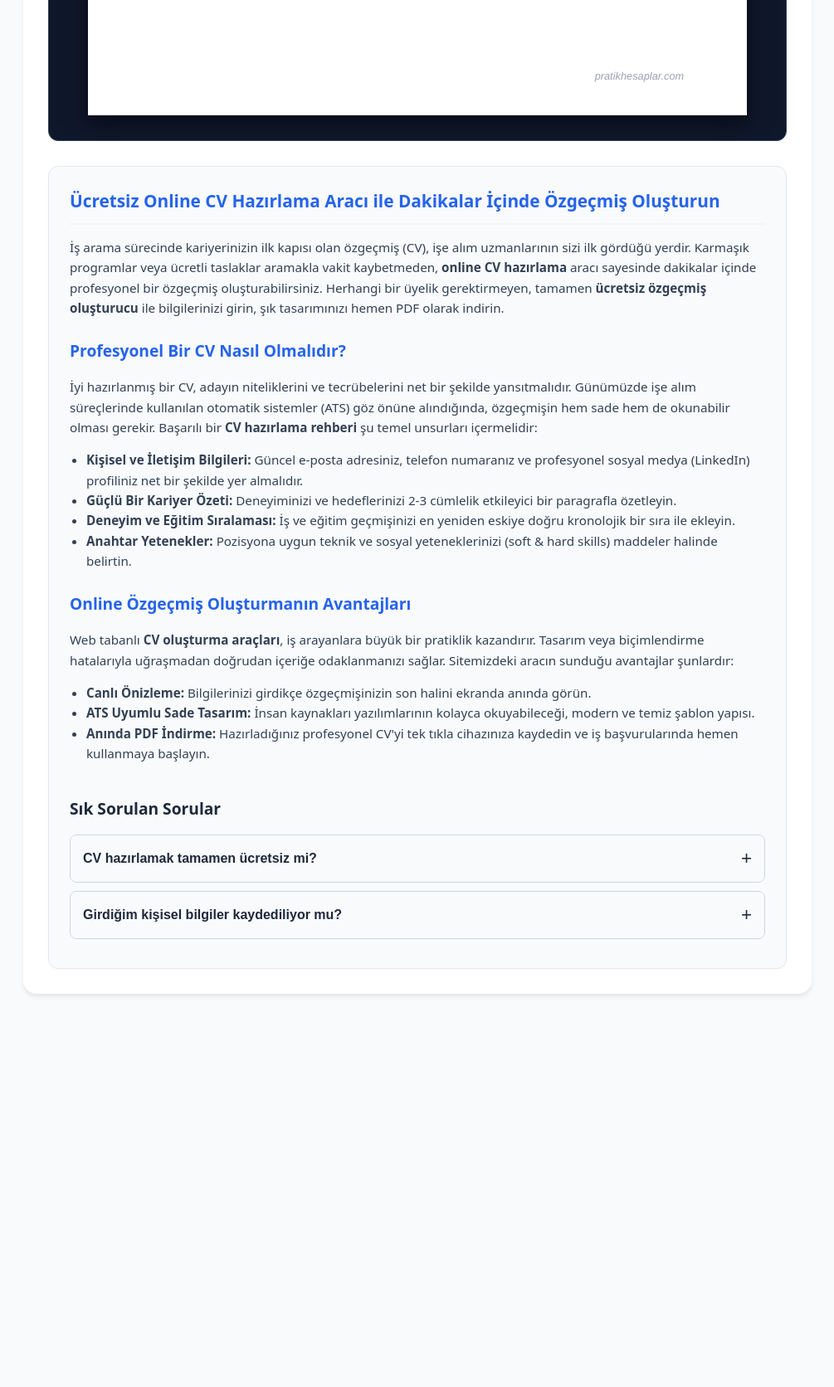
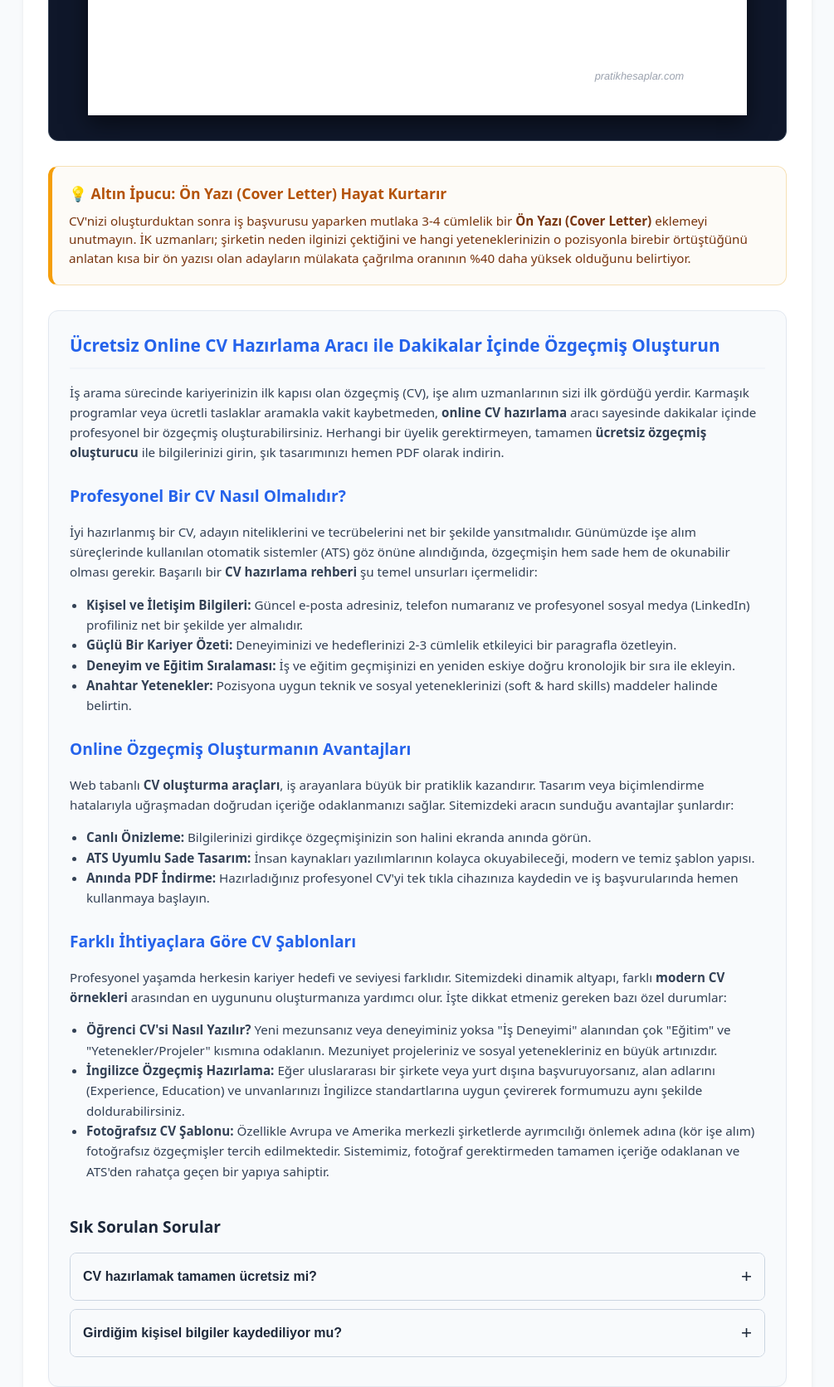
Before and after one commit to cempolat172-arch/pratikhesaplar, a FastAPI app: page /cv-hazirlama in a window 1280 px wide. Shown: the part 3311-4983 px from the top of the page at 83% size, without its empty margins (137-1142 px from the left). Before the commit the page ends 4512 px from the top, so only its background shows below. Run offline with FastAPI, Linux system fonts and the light colour scheme; data that the repository does not hold is empty.

Commit message:
SEO & UX: Maas ve Kidem sayfalarina CV hazirlama internal bannerlari eklendi. CV hazirlama SEO blogu 'Ingilizce CV, Ogrenci CV, Fotografsiz CV' long-tail keywordleri ve On Yazi (Cover letter) UX alani ile guclendirildi.

```diff
--- a/templates/cv-hazirlama.html
+++ b/templates/cv-hazirlama.html
@@ -180,7 +180,14 @@
     </div>
 </div>
 
-<div class="seo-content" style="background: #f8fafc; padding: 25px; border-radius: 12px; margin-top: 30px; border: 1px solid #e2e8f0; box-shadow: 0 2px 4px rgba(0,0,0,0.02);">
+
+    <div style="background: #fdfbf7; border: 1px solid #f6e0b5; border-radius: 12px; padding: 20px; margin-top: 30px; border-left: 5px solid #f59e0b;">
+        <h3 style="margin: 0 0 10px 0; color: #b45309; font-size: 1.1rem;">💡 Altın İpucu: Ön Yazı (Cover Letter) Hayat Kurtarır</h3>
+        <p style="margin: 0; font-size: 0.95rem; color: #78350f; line-height: 1.5;">CV'nizi oluşturduktan sonra iş başvurusu yaparken mutlaka 3-4 cümlelik bir <strong>Ön Yazı (Cover Letter)</strong> eklemeyi unutmayın. İK uzmanları; şirketin neden ilginizi çektiğini ve hangi yeteneklerinizin o pozisyonla birebir örtüştüğünü anlatan kısa bir ön yazısı olan adayların mülakata çağrılma oranının %40 daha yüksek olduğunu belirtiyor.</p>
+    </div>
+
+<div class="seo-content"
+ style="background: #f8fafc; padding: 25px; border-radius: 12px; margin-top: 30px; border: 1px solid #e2e8f0; box-shadow: 0 2px 4px rgba(0,0,0,0.02);">
     <h2 style="font-size: 1.3rem; margin-top: 0;">Ücretsiz Online CV Hazırlama Aracı ile Dakikalar İçinde Özgeçmiş Oluşturun</h2>
     <p>İş arama sürecinde kariyerinizin ilk kapısı olan özgeçmiş (CV), işe alım uzmanlarının sizi ilk gördüğü yerdir. Karmaşık programlar veya ücretli taslaklar aramakla vakit kaybetmeden, <strong>online CV hazırlama</strong> aracı sayesinde dakikalar içinde profesyonel bir özgeçmiş oluşturabilirsiniz. Herhangi bir üyelik gerektirmeyen, tamamen <strong>ücretsiz özgeçmiş oluşturucu</strong> ile bilgilerinizi girin, şık tasarımınızı hemen PDF olarak indirin.</p>
 
@@ -201,7 +208,17 @@
         <li><strong>Anında PDF İndirme:</strong> Hazırladığınız profesyonel CV'yi tek tıkla cihazınıza kaydedin ve iş başvurularında hemen kullanmaya başlayın.</li>
     </ul>
 
-    <div class="faq-section" style="margin-top: 40px;">
+
+    <h3 style="font-size: 1.2rem; color: var(--primary); margin-top: 25px; margin-bottom: 10px;">Farklı İhtiyaçlara Göre CV Şablonları</h3>
+    <p>Profesyonel yaşamda herkesin kariyer hedefi ve seviyesi farklıdır. Sitemizdeki dinamik altyapı, farklı <strong>modern CV örnekleri</strong> arasından en uygununu oluşturmanıza yardımcı olur. İşte dikkat etmeniz gereken bazı özel durumlar:</p>
+    <ul style="margin-top: 10px; margin-bottom: 20px; padding-left: 20px; line-height: 1.6;">
+        <li><strong>Öğrenci CV'si Nasıl Yazılır?</strong> Yeni mezunsanız veya deneyiminiz yoksa "İş Deneyimi" alanından çok "Eğitim" ve "Yetenekler/Projeler" kısmına odaklanın. Mezuniyet projeleriniz ve sosyal yetenekleriniz en büyük artınızdır.</li>
+        <li><strong>İngilizce Özgeçmiş Hazırlama:</strong> Eğer uluslararası bir şirkete veya yurt dışına başvuruyorsanız, alan adlarını (Experience, Education) ve unvanlarınızı İngilizce standartlarına uygun çevirerek formumuzu aynı şekilde doldurabilirsiniz.</li>
+        <li><strong>Fotoğrafsız CV Şablonu:</strong> Özellikle Avrupa ve Amerika merkezli şirketlerde ayrımcılığı önlemek adına (kör işe alım) fotoğrafsız özgeçmişler tercih edilmektedir. Sistemimiz, fotoğraf gerektirmeden tamamen içeriğe odaklanan ve ATS'den rahatça geçen bir yapıya sahiptir.</li>
+    </ul>
+
+    <div class="faq-section"
+ style="margin-top: 40px;">
         <h3 style="font-size: 1.2rem; color: #1e293b; border-bottom: none; margin-bottom: 15px;">Sık Sorulan Sorular</h3>
 
         <div class="faq-item">
```
Also changed, not shown: templates/kidem.html (+11 -1 lines), templates/maas.html (+11 -1 lines).
